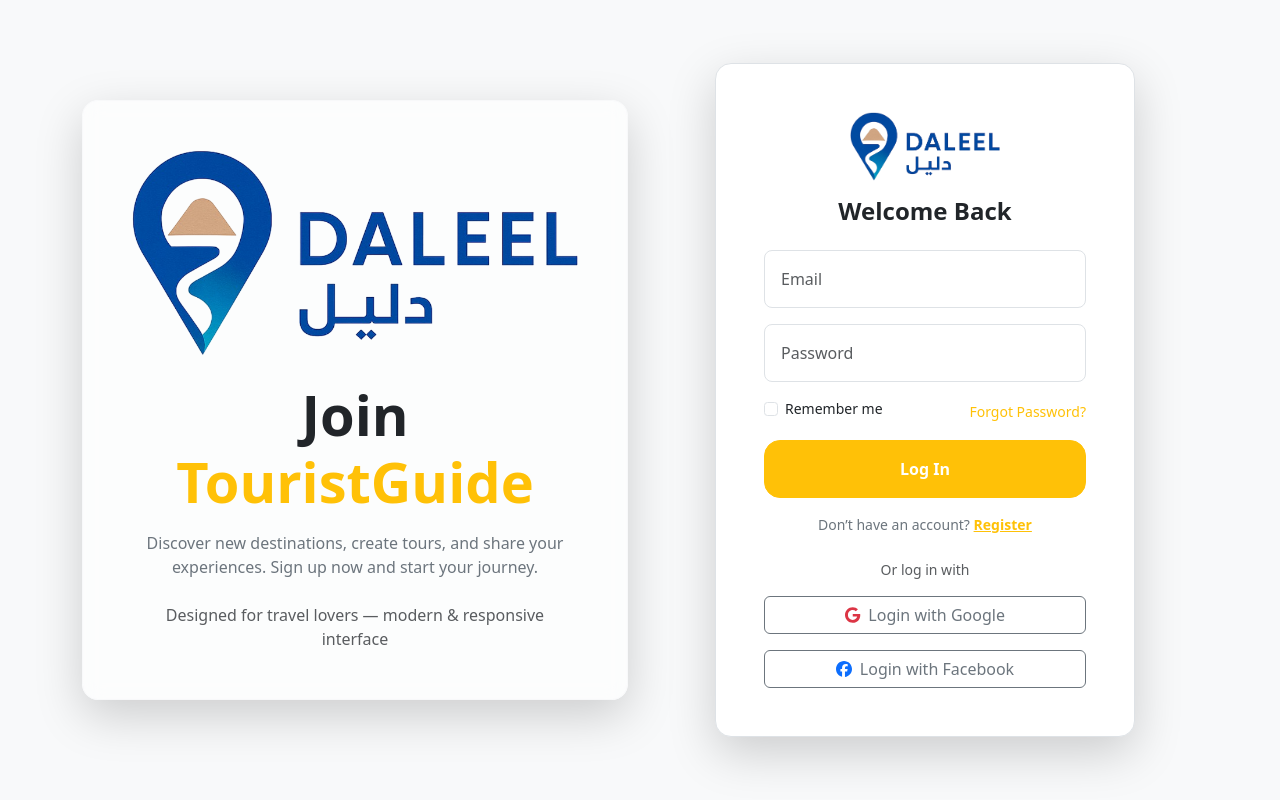
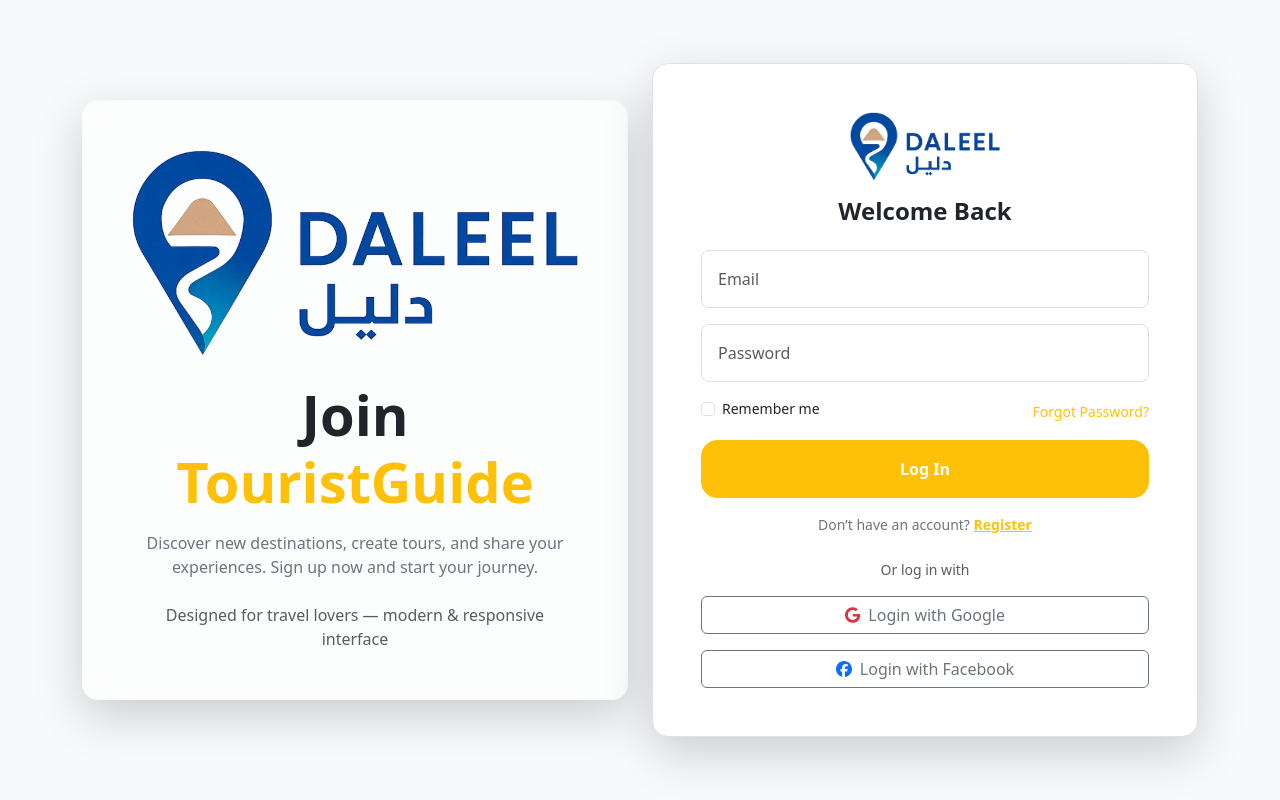
Before and after one commit to TeamDEPI/Daleel, a plain HTML site: page login.html in a window 1280 px wide. Drawn offline with nearby package versions, Linux system fonts and the light colour scheme.

Commit message:
Update login.html

```diff
--- a/login.html
+++ b/login.html
@@ -60,7 +60,6 @@
           <div class="col-12 col-md-6">
             <div
               class="glass bg-white rounded-4 p-4 p-md-5 shadow-lg border mx-auto"
-              style="max-width: 420px"
             >
               <div class="text-center mb-4">
                 <img
```
